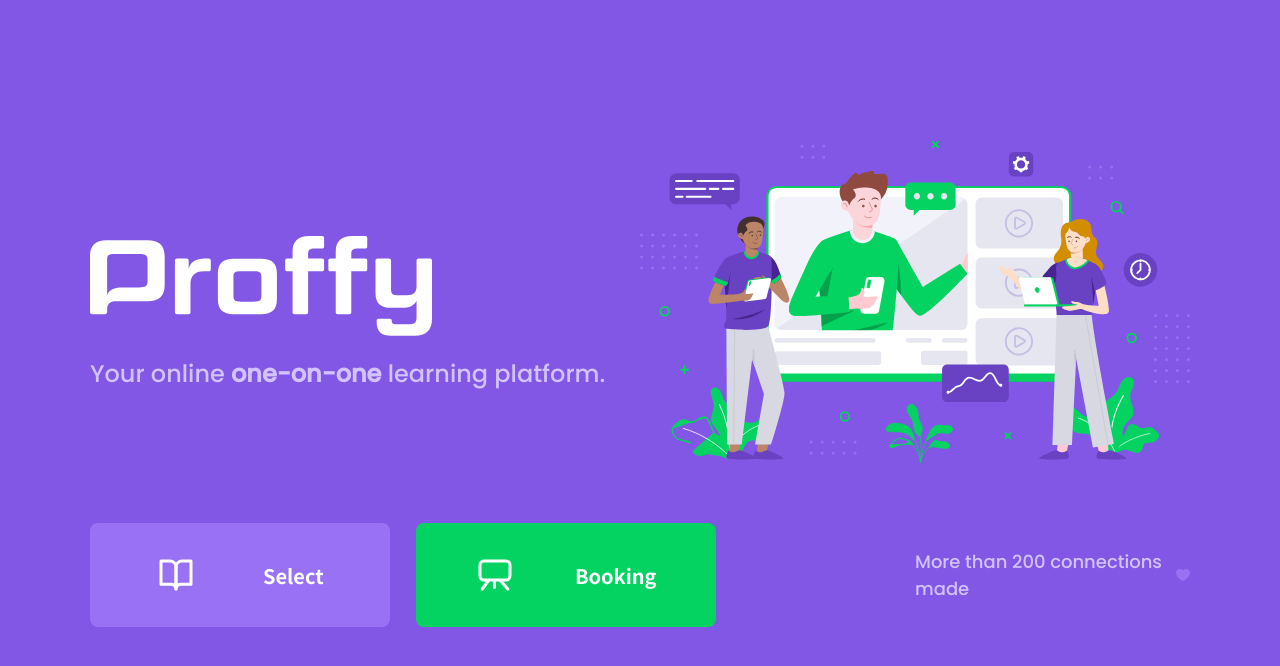
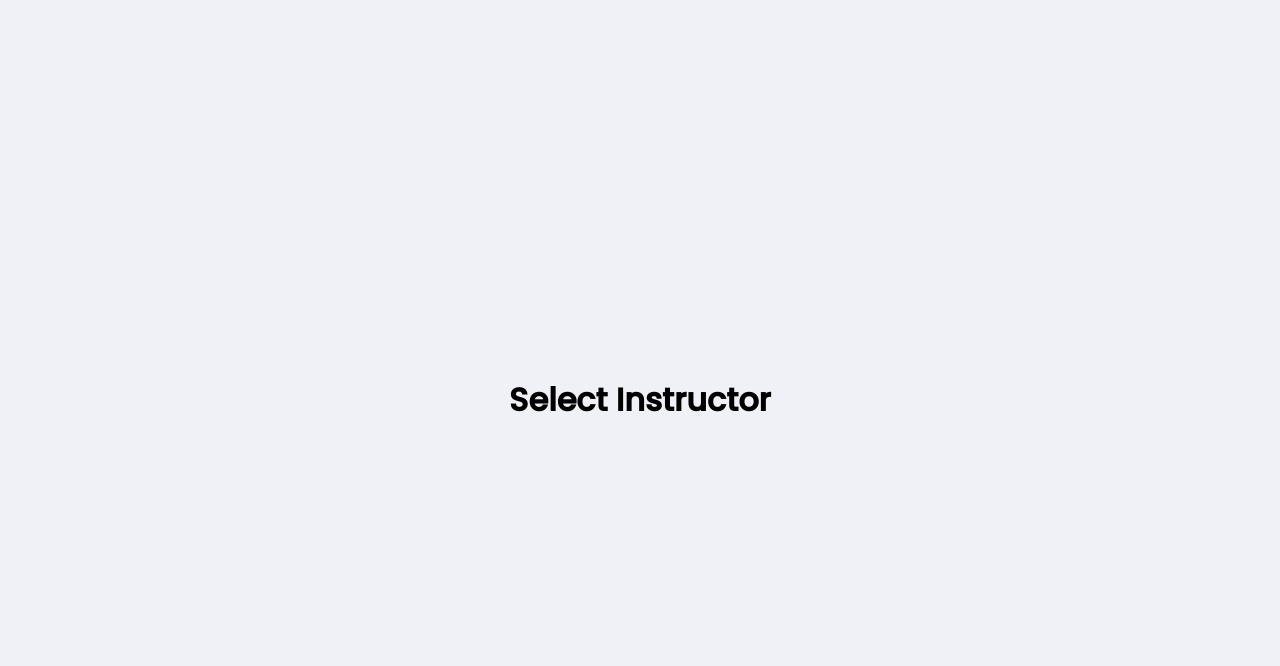
Before and after one commit to thiagojacinto/nextLevelWeek-ProffyApp, a React (Create React App) app in the folder web/: page /select in a window 1280 px wide. Shown: the top 666 px of the page. Built offline with nearby package versions, Linux system fonts and the light colour scheme.

Commit message:
[app] using Routes

```diff
--- a/web/src/App.tsx
+++ b/web/src/App.tsx
@@ -1,10 +1,10 @@
 import React from "react";
 
 import "./assets/styles/global.css";
-import Landing from "./pages/Landing";
+import Routes from "./routes";
 
 function App() {
-  return <Landing />;
+  return <Routes />;
 }
 
 export default App;
```
